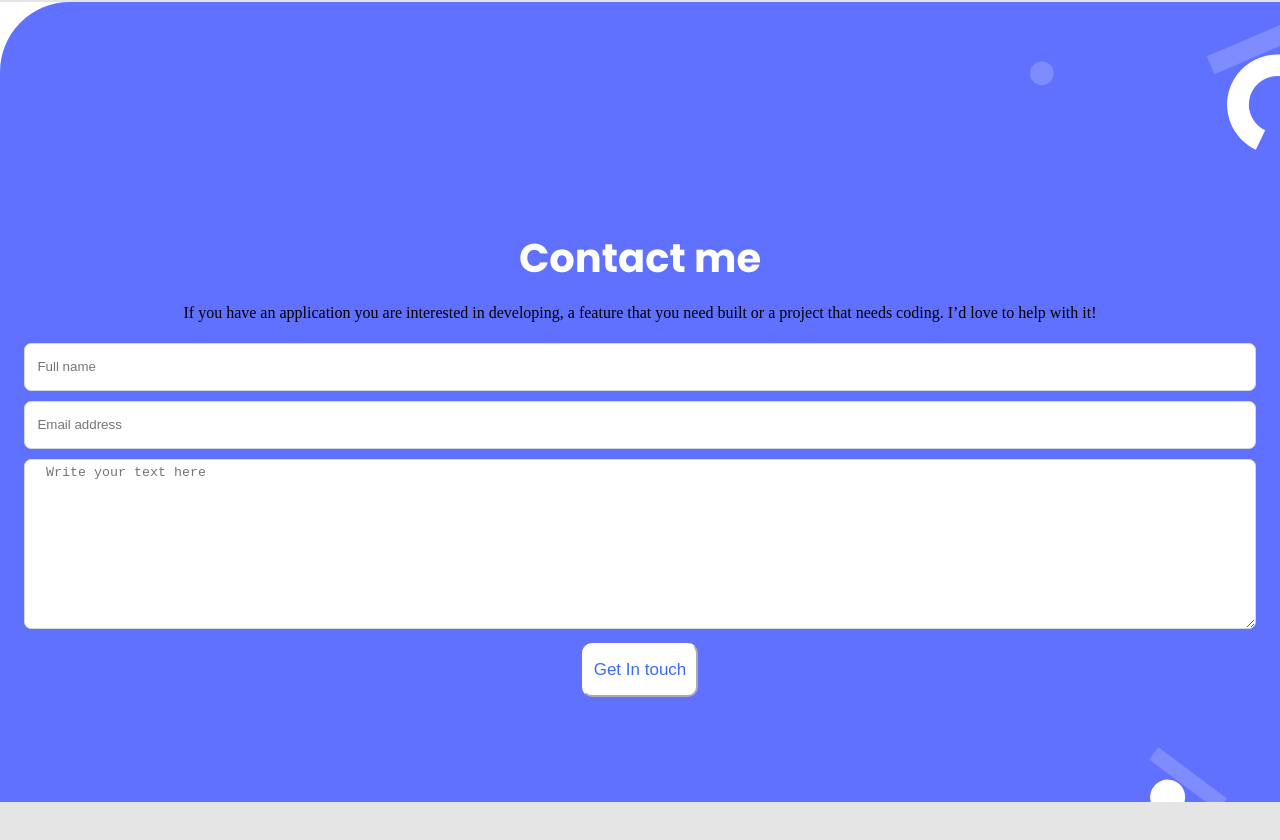
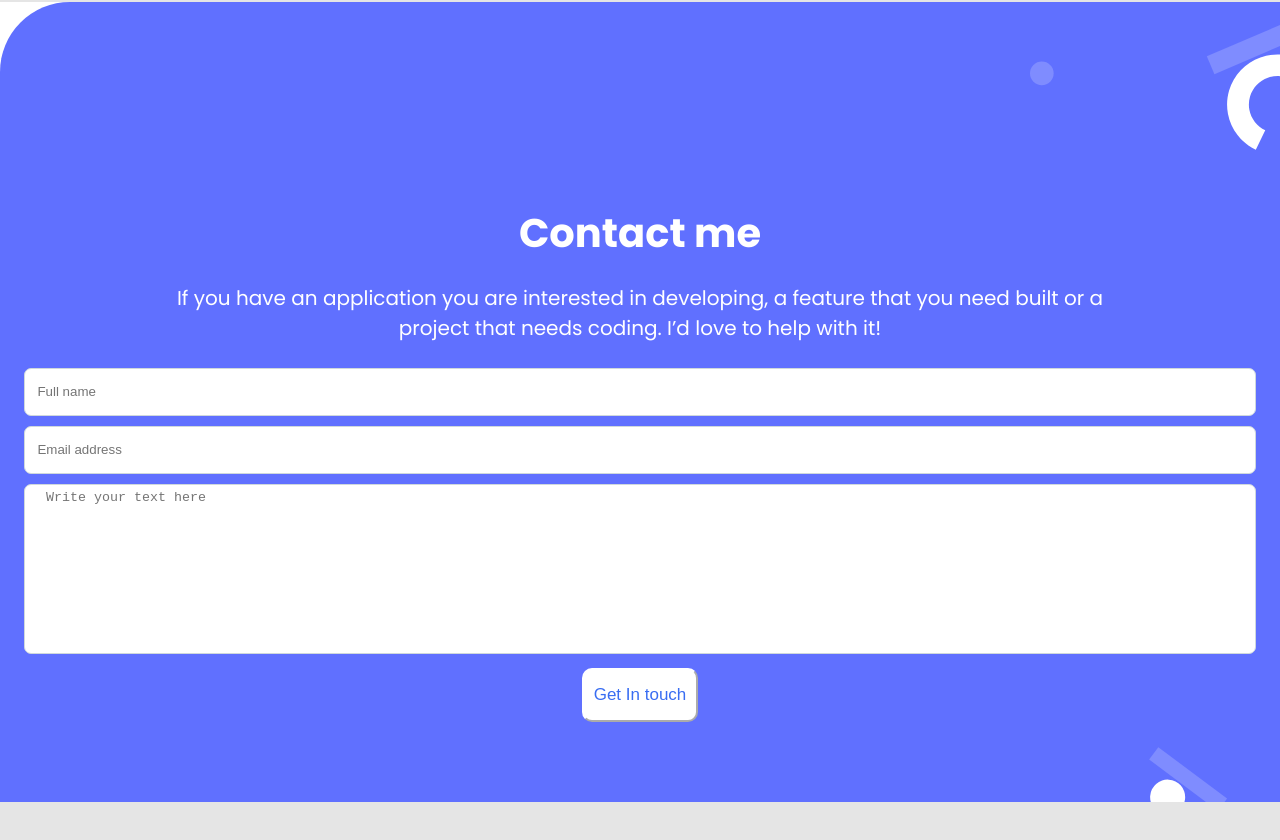
Before and after one commit to Fentahunn/contact-form, a plain HTML site: page index.html in a window 1280 px wide. Shown: the part 5194-6034 px from the top of the page. Drawn offline with Linux system fonts and the light colour scheme.

Commit message:
Add rezise: none to textarea

```diff
--- a/style.css
+++ b/style.css
@@ -559,8 +559,8 @@ footer {
   padding-right: 1.5rem;
   display: flex;
   flex-direction: column;
+  justify-content: center;
   align-items: center;
-  justify-content: center;
 }
 
 .form-contact {
@@ -591,7 +591,7 @@ footer {
   margin: 0;
 }
 
-.contactme > p {
+.setup-elements > p {
   color: white;
   font-family: "Poppins", sans-serif;
   font-size: 20px;
@@ -620,6 +620,7 @@ footer {
 textarea {
   height: 170px !important;
   padding-top: 5px;
+  resize: none;
 }
 
 .btn-submit {
```
